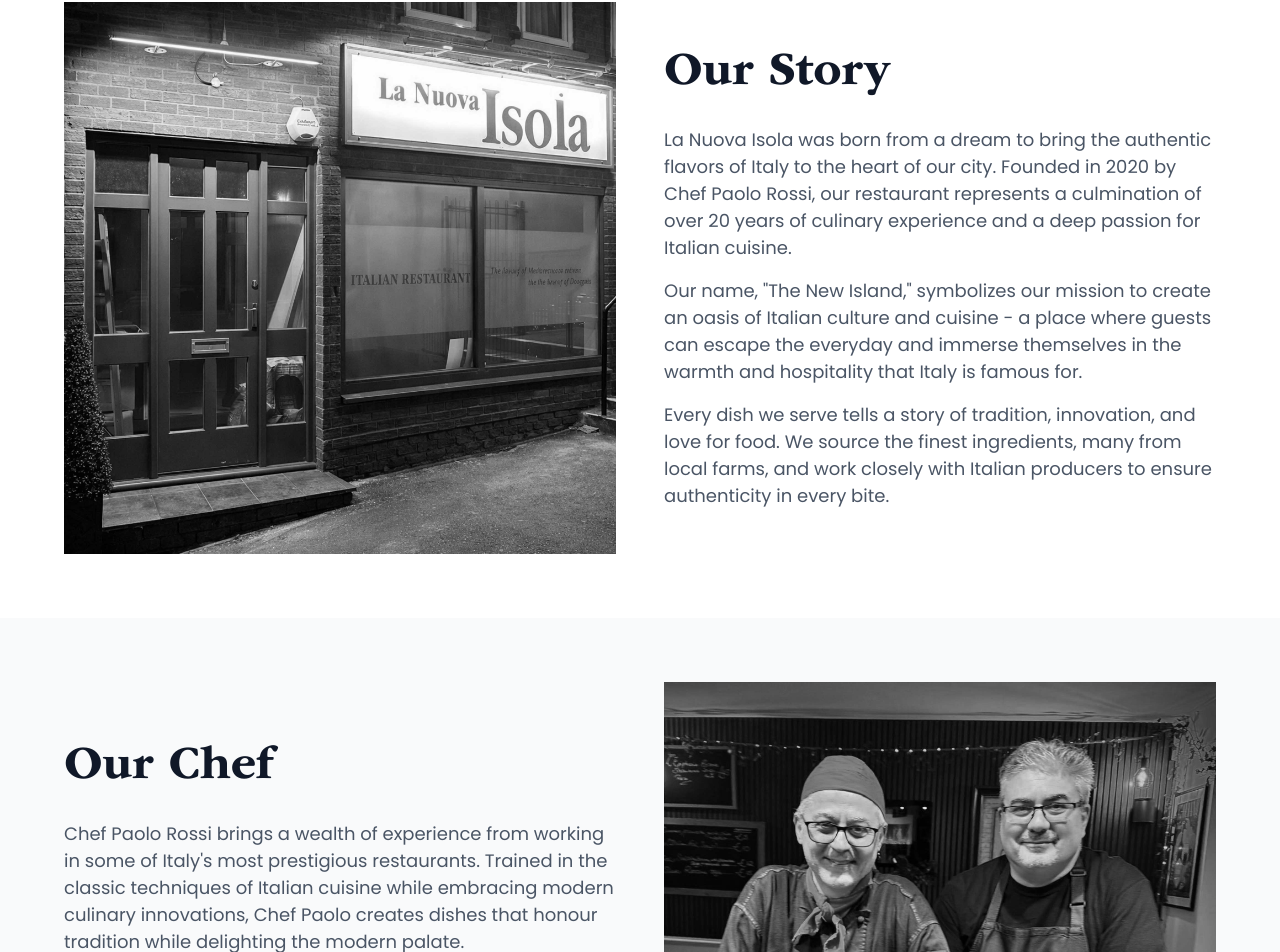
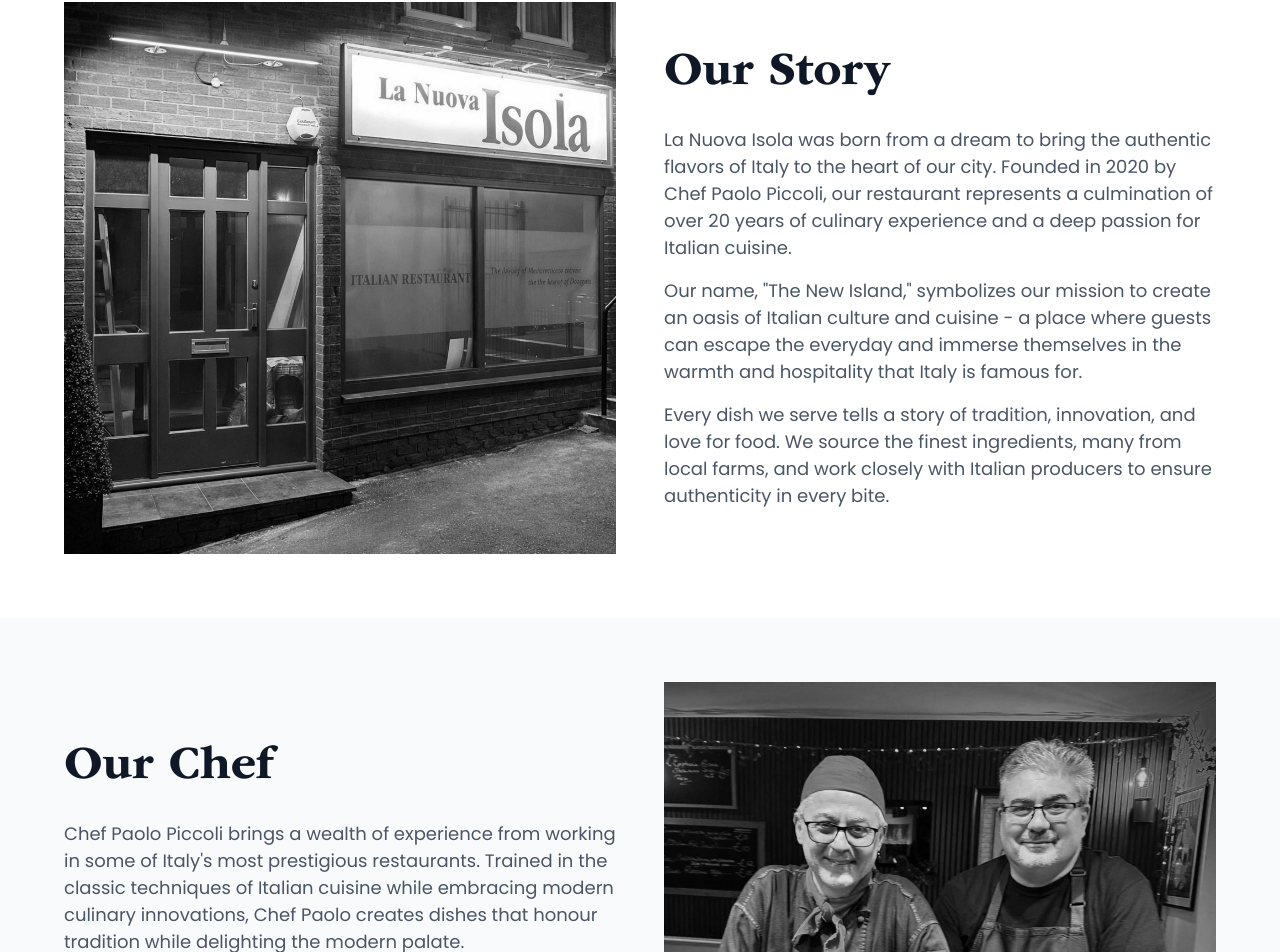
Before and after one commit to LYNKSPortal/la-nuova-isola-iom, a Next.js app: page /about in a window 1280 px wide. Shown: the part 580-1532 px from the top of the page. Built offline with nearby package versions, Linux system fonts and the light colour scheme.

Commit message:
Change chef last name from Rossi to Piccoli throughout the website

```diff
--- a/src/app/about/page.tsx
+++ b/src/app/about/page.tsx
@@ -69,7 +69,7 @@ export default function About() {
               <h2 className="font-bold text-gray-900 mb-4 md:mb-6 text-xl md:text-2xl lg:text-3xl">Our Story</h2>
               <p className="text-gray-600 mb-3 md:mb-4 text-sm md:text-base">
                 La Nuova Isola was born from a dream to bring the authentic flavors of Italy to the heart of our city.
-                Founded in 2020 by Chef Paolo Rossi, our restaurant represents a culmination of over 20 years of
+                Founded in 2020 by Chef Paolo Piccoli, our restaurant represents a culmination of over 20 years of
                 culinary experience and a deep passion for Italian cuisine.
               </p>
               <p className="text-gray-600 mb-3 md:mb-4 text-sm md:text-base">
@@ -94,7 +94,7 @@ export default function About() {
             <FadeIn className="order-1 lg:order-1">
               <h2 className="font-bold text-gray-900 mb-4 md:mb-6 text-xl md:text-2xl lg:text-3xl">Our Chef</h2>
               <p className="text-gray-600 mb-3 md:mb-4 text-sm md:text-base">
-                Chef Paolo Rossi brings a wealth of experience from working in some of Italy's most prestigious
+                Chef Paolo Piccoli brings a wealth of experience from working in some of Italy's most prestigious
                 restaurants. Trained in the classic techniques of Italian cuisine while embracing modern
                 culinary innovations, Chef Paolo creates dishes that honour tradition while delighting the modern palate.
               </p>
@@ -111,7 +111,7 @@ export default function About() {
             <FadeIn delay={0.2} className="order-2 lg:order-2">
               <Image
                 src="/the-chefs.jpg"
-                alt="Chef Paolo Rossi"
+                alt="Chef Paolo Piccoli"
                 width={800}
                 height={600}
                 className="w-full object-cover rounded-none"
```
